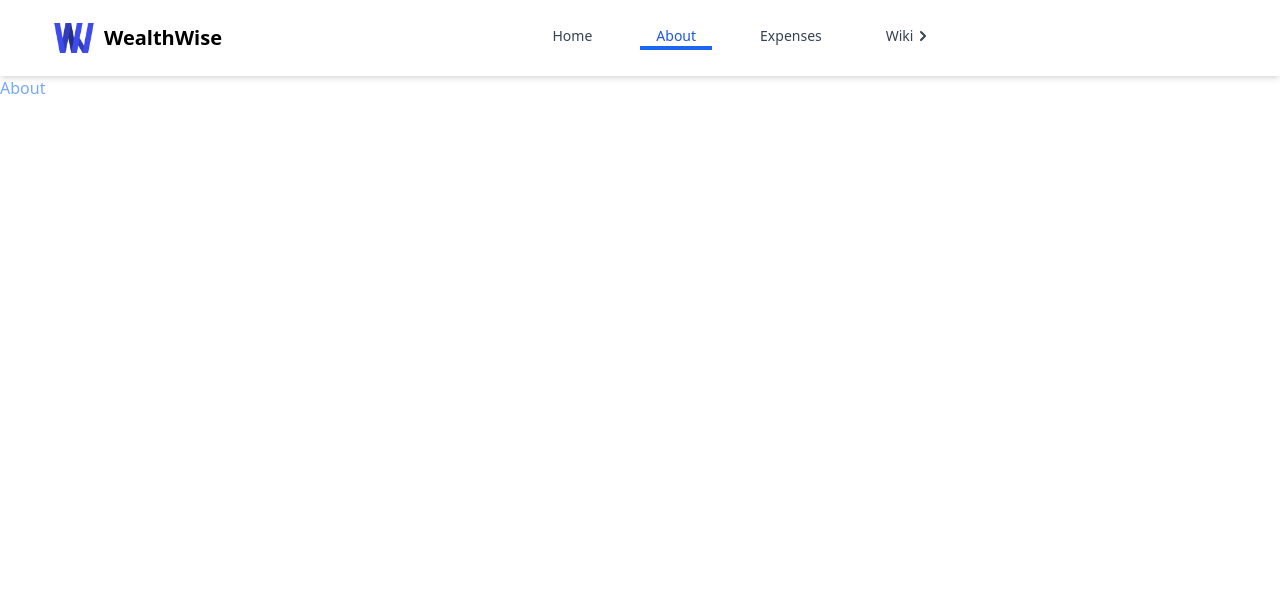
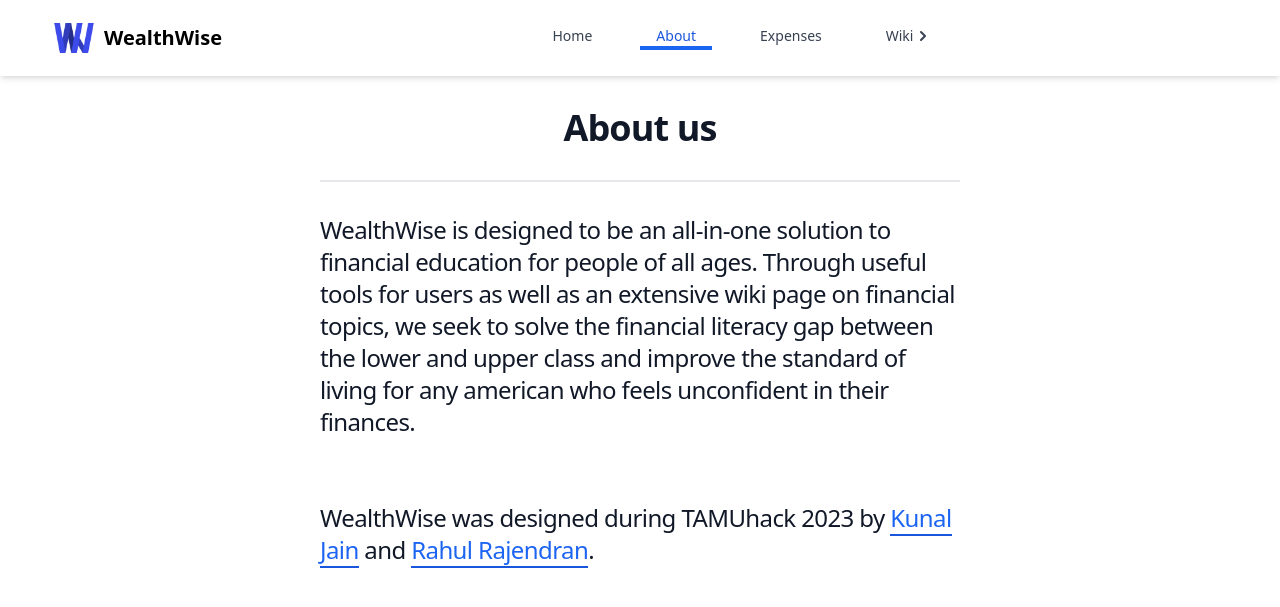
Before and after one commit to wherewith/WealthWise, a Flask app: page /about/ in a window 1280 px wide. Shown: the top 607 px of the page. Run offline with Flask 2, Linux system fonts and the light colour scheme; style sheets or scripts are compiled from the project's sources; some libraries are stand-ins or nearby versions.

Commit message:
about page

```diff
--- a/templates/about.html
+++ b/templates/about.html
@@ -2,5 +2,18 @@
 {% set active_page = "about" %}
 {% block title %}WealthWise - About Us{% endblock %}
 {% block content %}
-<p class="text-blue-400">About</p>
+<section class="bg-white dark:bg-gray-900 justify-center mx-80">
+    <h2 class="my-8 text-4xl tracking-tight font-extrabold text-gray-900 text-center dark:text-white">About us</h2>
+    <div class="border-b-2"></div>
+    <p class="my-8 text-2xl tracking-tight font-medium text-gray-900 text-left">WealthWise is designed to be an
+        all-in-one solution to financial education for people of all ages. Through useful tools for users as well as an
+        extensive wiki page on financial topics, we seek to solve the financial literacy gap between the lower and upper
+        class and improve the standard of living for any american who feels unconfident in their finances.
+        <br><br><br>
+        WealthWise was designed during TAMUhack 2023 by <a class="text-blue-600 border-b-2 border-blue-700"
+                                                           href="https://kjain.org/">Kunal Jain</a> and <a
+                class="text-blue-600 border-b-2 border-blue-700"
+                href="https://github.com/rahul-rajendran3">Rahul Rajendran</a>.
+    </p>
+</section>
 {% endblock %}
--- a/templates/index.html
+++ b/templates/index.html
@@ -99,6 +99,7 @@
                         <div>75% of American teens lack confidence in personal finance.</div>
                         <div>25% of Americans say they don't know where to get financial guidance.</div>
                         <div>60% of U.S. adults are in credit card debt.</div>
+                        <div>78% of adults live paycheck to paycheck.</div>
                     </div>
                 </h1>
             </div>
```
Also changed, not shown: templates/wiki/students.html (+14 -5 lines).
